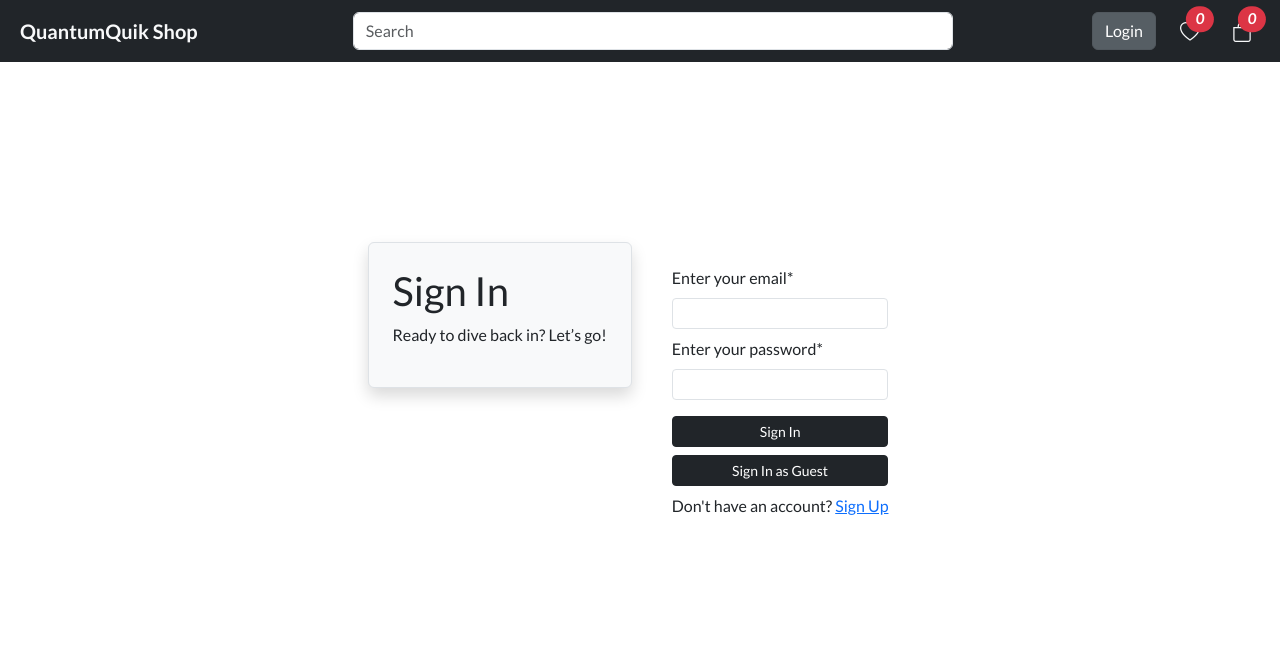
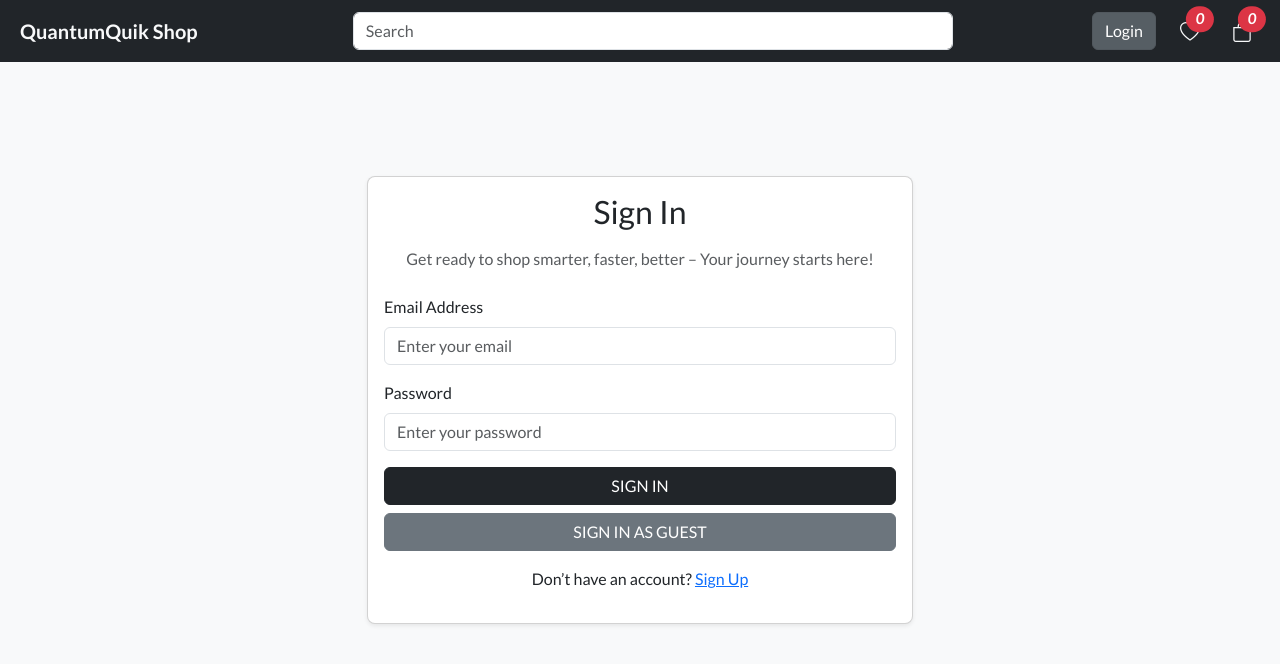
Before and after one commit to Malaya47/QuantumQuikShop, a React (Vite) app: page /login in a window 1280 px wide. Shown: the top 664 px of the page. Built offline with nearby package versions, Linux system fonts and the light colour scheme; no server answers.

Commit message:
update: improved log in page design

```diff
--- a/src/pages/Login.jsx
+++ b/src/pages/Login.jsx
@@ -2,13 +2,13 @@ import React, { useEffect, useState } from "react";
 import Address from "./Address";
 import Header from "../components/Header";
 import { Link } from "react-router-dom";
-// import { generateToken, removeTokenFromRedux } from "../features/filterSlice";
 import {
   generateToken,
   removeTokenFromRedux,
 } from "../features/logInRegisterSlice";
 import { useDispatch, useSelector } from "react-redux";
 import { ToastContainer, toast } from "react-toastify";
+import "react-toastify/dist/ReactToastify.css";
 
 const Login = () => {
   const dispatch = useDispatch();
@@ -59,70 +59,86 @@ const Login = () => {
     <>
       <ToastContainer theme="dark" autoClose={1000} />
       <Header />
-      <section className="d-flex justify-content-center align-items-center vh-100">
-        <div className="d-flex">
-          <div className="border p-4 bg-body-tertiary shadow rounded align-self-start">
+      <section className="d-flex justify-content-center align-items-center vh-100 bg-light">
+        <div className="container">
+          <div className="row justify-content-center">
+            <div className="col-lg-6 col-md-8 col-sm-12">
+              <div className="card shadow-sm rounded-3">
+                <div className="card-body">
                   {isLoggedIn ? (
+                    <>
+                      <h2 className="text-center mb-4">Welcome Back!</h2>
                       <Address />
+                      <button
+                        onClick={logoutHandler}
+                        className="btn btn-dark w-100 mt-4"
+                      >
+                        Log Out
+                      </button>
+                    </>
                   ) : (
                     <>
-                <h1>Sign In</h1>
-                <p>Ready to dive back in? Let’s go!</p>
-              </>
-            )}
-          </div>
-          <div className="ms-3 p-4">
-            {/* Login form */}
-            {isLoggedIn ? (
-              <button onClick={logoutHandler} className="btn btn-dark">
-                LogOut
-              </button>
-            ) : (
+                      <h2 className="text-center mb-3">Sign In</h2>
+                      <p className="text-center text-muted mb-4">
+                        Get ready to shop smarter, faster, better – Your journey
+                        starts here!
+                      </p>
                       <form onSubmit={loginHandler}>
+                        <div className="mb-3">
                           <label className="form-label" htmlFor="email">
-                  Enter your email*
+                            Email Address
                           </label>
                           <input
                             id="email"
                             name="email"
-                  className="form-control form-control-sm mb-2"
-                  type="text"
+                            type="email"
+                            className="form-control"
+                            placeholder="Enter your email"
+                            value={userDetails.email}
                             onChange={changeHandler}
-                  value={userDetails.email}
                           />
+                        </div>
+
+                        <div className="mb-3">
                           <label className="form-label" htmlFor="password">
-                  Enter your password*
+                            Password
                           </label>
                           <input
                             id="password"
                             name="password"
-                  className="form-control form-control-sm mb-2"
                             type="password"
+                            className="form-control"
+                            placeholder="Enter your password"
+                            value={userDetails.password}
                             onChange={changeHandler}
-                  value={userDetails.password}
                           />
+                        </div>
 
-                <div className="d-grid gap-2 mt-3 mb-2">
+                        <div className="d-grid gap-2">
                           <button
                             type="submit"
                             name="signInUser"
-                    className="btn btn-sm btn-dark"
+                            className="btn btn-dark text-uppercase"
                           >
                             Sign In
                           </button>
                           <button
                             type="submit"
                             name="signInGuest"
-                    className="btn btn-sm btn-dark"
+                            className="btn btn-secondary text-uppercase"
                           >
-                    Sign In as Guest
+                            Sign in as Guest
                           </button>
                         </div>
-                <p>
-                  Don't have an account? <Link to={"/signup"}>Sign Up</Link>
+                      </form>
+                      <p className="text-center mt-3">
+                        Don’t have an account? <Link to="/signup">Sign Up</Link>
                       </p>
-              </form>
+                    </>
                   )}
+                </div>
+              </div>
+            </div>
           </div>
         </div>
       </section>
```
Lines whose indentation alone changed are shown as unchanged.
